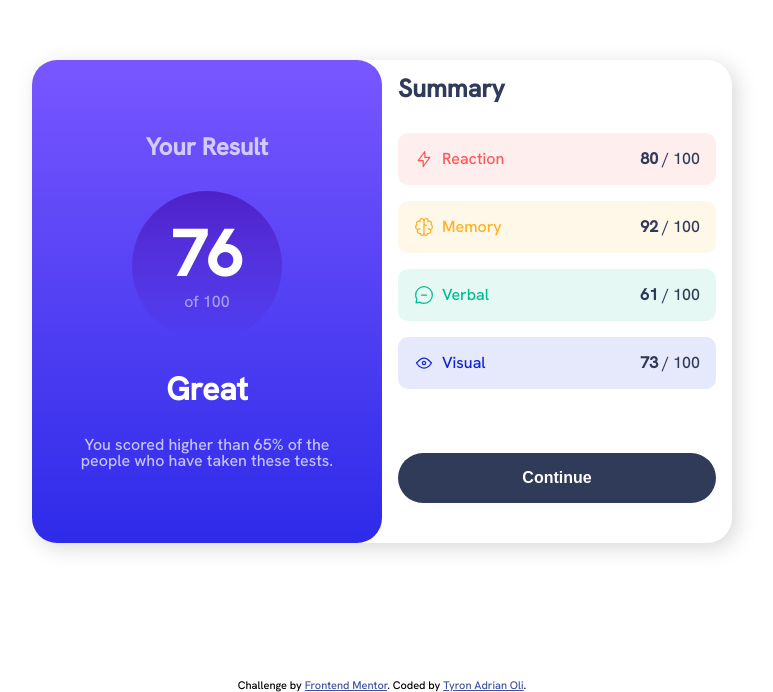
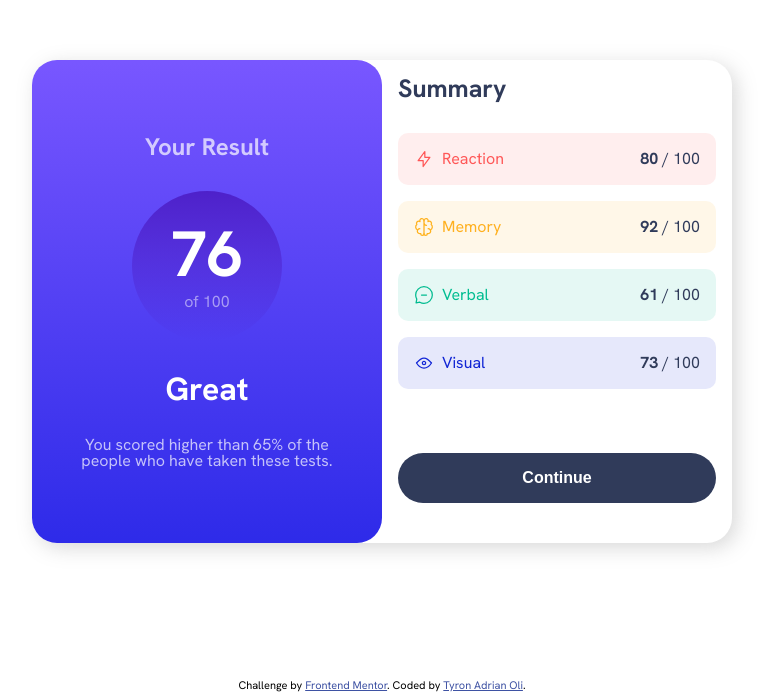
Before and after one commit to tyronoli/results-summary-component-template, a plain HTML site: page index.html in a window 1280 px wide. Shown: the part 109-801 px from the top of the page, without its empty margins (258-1031 px from the left). Drawn offline with Linux system fonts and the light colour scheme; files whose address does not match are found by name.

Commit message:
change font-family

```diff
--- a/styles.css
+++ b/styles.css
@@ -3,8 +3,8 @@
 }
 
 @font-face {
-    font-family: HankenGrotesk-VariableFont_wght;
-    src: url(/results-summary-component-main/assets/fonts/HankenGrotesk-VariableFont_wght.ttf);
+    font-family: HankenGrotesk;
+    src: url(./assets/fonts/HankenGrotesk-VariableFont_wght.ttf);
 }
 
 @font-face {
@@ -30,8 +30,7 @@ body {
     min-height: 100dvh;
     background-color: hsl(0, 0%, 100%);
     padding: 2em 2em 0 2em;
-    font-family: HankenGrotesk-Medium;
-
+    font-family: HankenGrotesk
 }
 
 .container {
@@ -42,7 +41,6 @@ body {
     box-shadow: 5px 5px 20px rgba(128, 128, 128, .3);
     border: none;
     max-width: 700px;
-    font-family: HankenGrotesk-Medium;
     width: 100%;
 
 }
@@ -91,7 +89,6 @@ body {
 #comment {
     font-weight: bold;
     font-size: 2em;
-    font-family: HankenGrotesk-Medium;
     color: rgba(255, 255, 255);
 }
 
```
